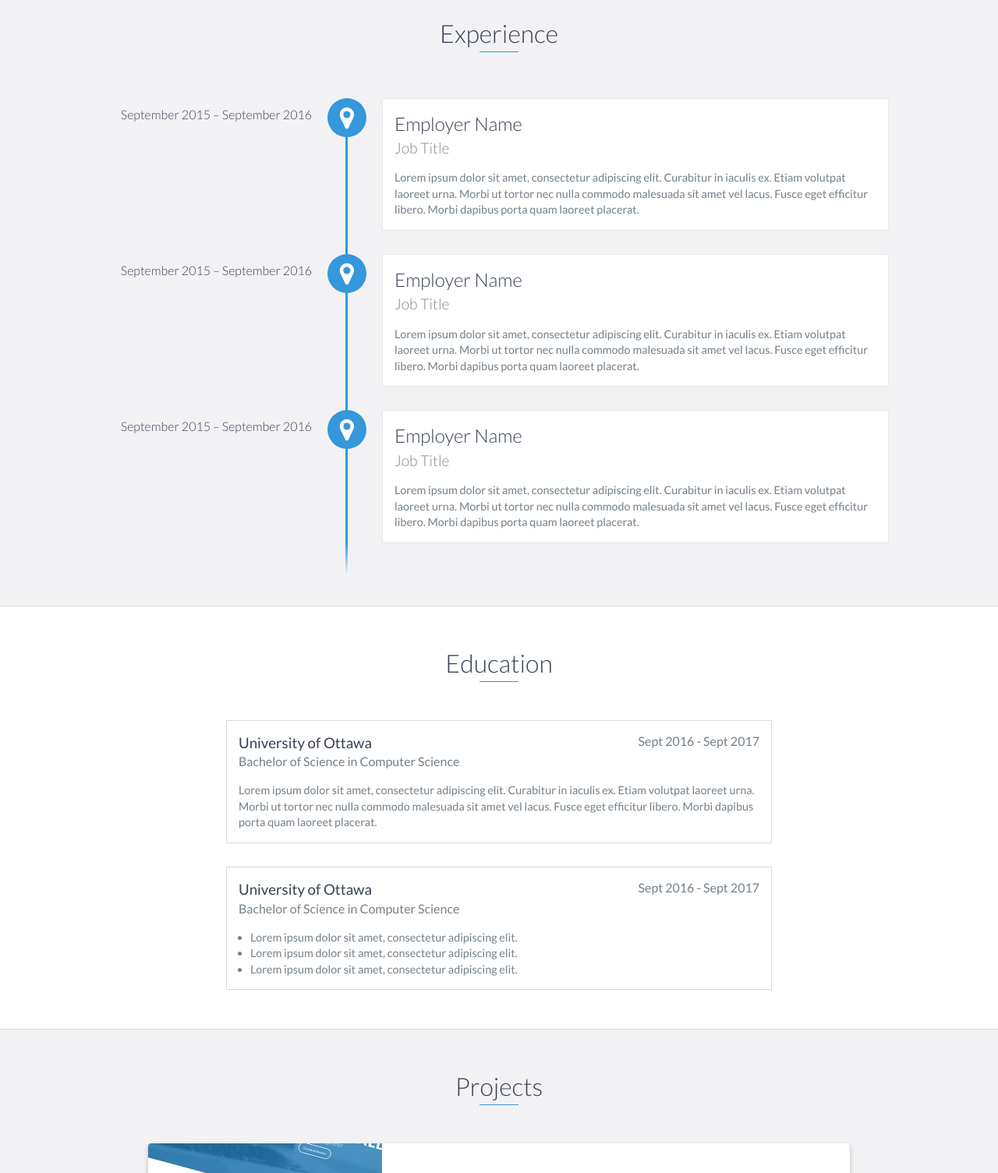
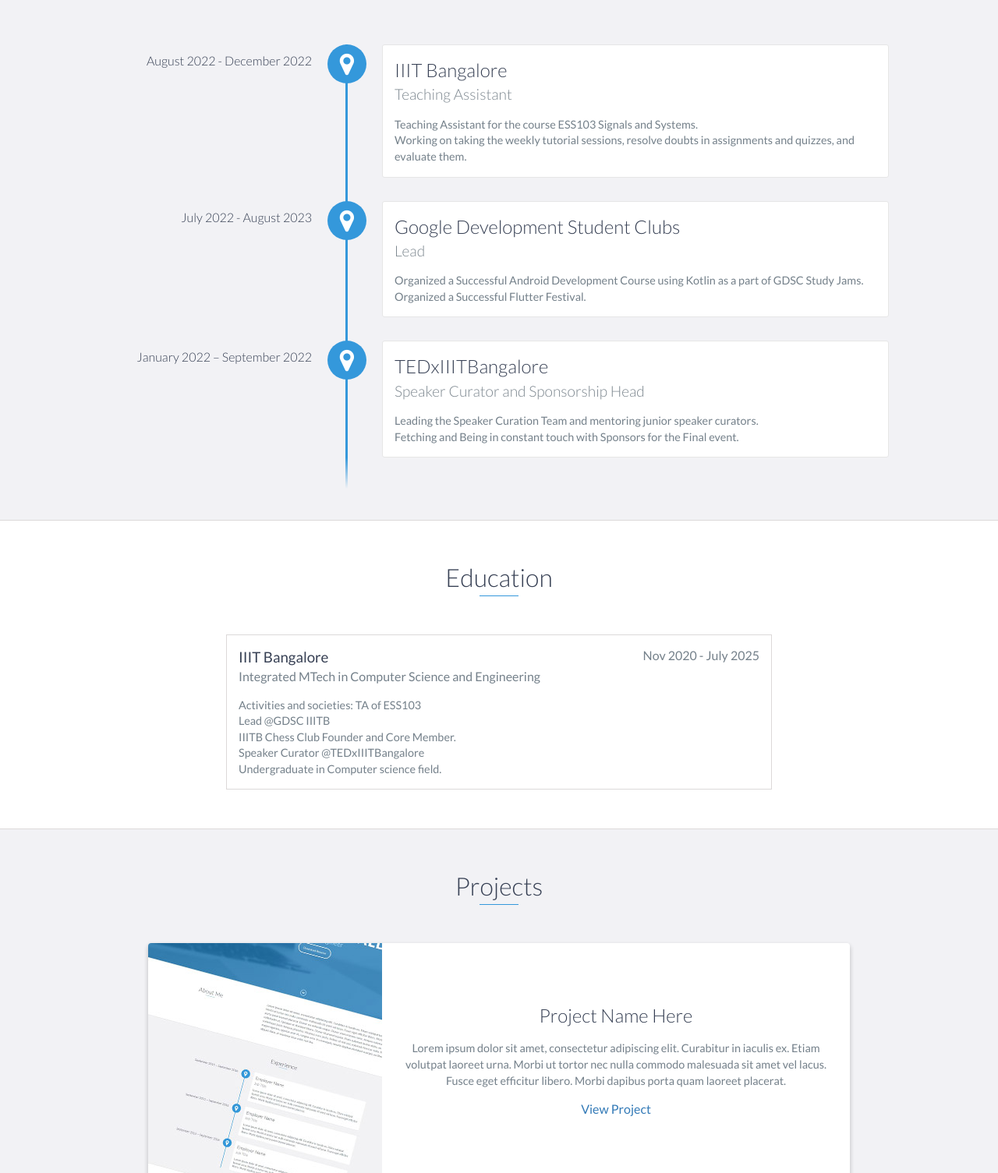
Before and after one commit to mayankchadha16/PortFolio, a website: page index.html in a window 1280 px wide. Shown: the part 1141-2646 px from the top of the page at 78% size. Drawn offline with nearby package versions, Linux system fonts and the light colour scheme.

Commit message:
Added personal info and experiences

```diff
--- a/index.html
+++ b/index.html
@@ -48,8 +48,8 @@
 
     <div id="lead">
         <div id="lead-content">
-            <h1>Ryan Fitzgerald</h1>
-            <h2>Software Engineer</h2>
+            <h1>Mayank Chadha</h1>
+            <h2>Coding Enthusiast</h2>
             <a href="#" class="btn-rounded-white">Download Resume</a>
         </div>
         <!-- End #lead-content -->
@@ -73,9 +73,7 @@
                 </div>
                 <div class="col-md-8">
                     <p>
-                        Lorem ipsum dolor sit amet, consectetur adipiscing elit. Curabitur in iaculis ex. Etiam volutpat laoreet urna. Morbi ut tortor nec nulla commodo malesuada sit amet vel lacus. Fusce eget efficitur libero. Morbi dapibus porta quam laoreet placerat. Donec
-                        eu vehicula neque. Donec viverra lorem nunc, tempus euismod eros sollicitudin ut. Quisque et tincidunt libero. Donec id pharetra justo. Proin euismod lacinia dolor, eu scelerisque justo tempus pharetra. Vivamus nunc justo, finibus
-                        ut nisl sed, euismod rhoncus nulla. Proin sed magna egestas, egestas ante et, congue eros. In consequat, mauris dapibus tincidunt suscipit, ex libero aliquet diam, at maximus risus enim non leo.
+                        I am in my third year, an undergraduate student pursuing Integrated M.Tech (B.Tech + M.Tech) in Computer Science at IIIT - Bangalore. I am also a Speaker Curator at TEDXIIITBangalore, Lead at GDSC IIITBangalore, and a Founding Core Member of Chess Club IIITB. I enjoy coding and correcting mistakes by researching as I love learning new things. Apart from that, I like playing and following chess, football, and badminton.
                     </p>
                 </div>
             </div>
@@ -86,27 +84,34 @@
     <div id="experience" class="background-alt">
         <h2 class="heading">Experience</h2>
         <div id="experience-timeline">
-            <div data-date="September 2015 – September 2016">
-                <h3>Employer Name</h3>
-                <h4>Job Title</h4>
+            <div data-date="August 2022 - December 2022">
+                <h3>IIIT Bangalore</h3>
+                <h4>Teaching Assistant</h4>
                 <p>
-                    Lorem ipsum dolor sit amet, consectetur adipiscing elit. Curabitur in iaculis ex. Etiam volutpat laoreet urna. Morbi ut tortor nec nulla commodo malesuada sit amet vel lacus. Fusce eget efficitur libero. Morbi dapibus porta quam laoreet placerat.
+                    Teaching Assistant for the course ESS103 Signals and Systems.
+                </p>
+                <p>
+                    Working on taking the weekly tutorial sessions, resolve doubts in assignments and quizzes, and evaluate them.
                 </p>
             </div>
 
-            <div data-date="September 2015 – September 2016">
-                <h3>Employer Name</h3>
-                <h4>Job Title</h4>
+            <div data-date="July 2022 - August 2023">
+                <h3>Google Development Student Clubs</h3>
+                <h4>Lead</h4>
                 <p>
-                    Lorem ipsum dolor sit amet, consectetur adipiscing elit. Curabitur in iaculis ex. Etiam volutpat laoreet urna. Morbi ut tortor nec nulla commodo malesuada sit amet vel lacus. Fusce eget efficitur libero. Morbi dapibus porta quam laoreet placerat.
+                    Organized a Successful Android Development Course using Kotlin as a part of GDSC Study Jams.
                 </p>
+                <p> Organized a Successful Flutter Festival. </p>
             </div>
 
-            <div data-date="September 2015 – September 2016">
-                <h3>Employer Name</h3>
-                <h4>Job Title</h4>
+            <div data-date="January 2022 – September 2022">
+                <h3>TEDxIIITBangalore</h3>
+                <h4>Speaker Curator and Sponsorship Head</h4>
                 <p>
-                    Lorem ipsum dolor sit amet, consectetur adipiscing elit. Curabitur in iaculis ex. Etiam volutpat laoreet urna. Morbi ut tortor nec nulla commodo malesuada sit amet vel lacus. Fusce eget efficitur libero. Morbi dapibus porta quam laoreet placerat.
+                    Leading the Speaker Curation Team and mentoring junior speaker curators.
+                </p>
+                <p>
+                    Fetching and Being in constant touch with Sponsors for the Final event.
                 </p>
             </div>
         </div>
@@ -116,31 +121,23 @@
     <div id="education">
         <h2 class="heading">Education</h2>
         <div class="education-block">
-            <h3>University of Ottawa</h3>
-            <span class="education-date">Sept 2016 - Sept 2017</span>
-            <h4>Bachelor of Science in Computer Science</h4>
+            <h3>IIIT Bangalore</h3>
+            <span class="education-date">Nov 2020 - July 2025</span>
+            <h4>Integrated MTech in Computer Science and Engineering</h4>
             <p>
-                Lorem ipsum dolor sit amet, consectetur adipiscing elit. Curabitur in iaculis ex. Etiam volutpat laoreet urna. Morbi ut tortor nec nulla commodo malesuada sit amet vel lacus. Fusce eget efficitur libero. Morbi dapibus porta quam laoreet placerat.
+                Activities and societies: TA of ESS103
+
+
+
+
+
             </p>
+            <p>Lead @GDSC IIITB</p>
+            <p>IIITB Chess Club Founder and Core Member.</p>
+            <p>Speaker Curator @TEDxIIITBangalore</p>
+            <p>Undergraduate in Computer science field.</p>
         </div>
         <!-- End .education-block -->
-
-        <div class="education-block">
-            <h3>University of Ottawa</h3>
-            <span class="education-date">Sept 2016 - Sept 2017</span>
-            <h4>Bachelor of Science in Computer Science</h4>
-            <ul>
-                <li>
-                    Lorem ipsum dolor sit amet, consectetur adipiscing elit.
-                </li>
-                <li>
-                    Lorem ipsum dolor sit amet, consectetur adipiscing elit.
-                </li>
-                <li>
-                    Lorem ipsum dolor sit amet, consectetur adipiscing elit.
-                </li>
-            </ul>
-        </div>
         <!-- End .education-block -->
     </div>
     <!-- End #education -->
```
